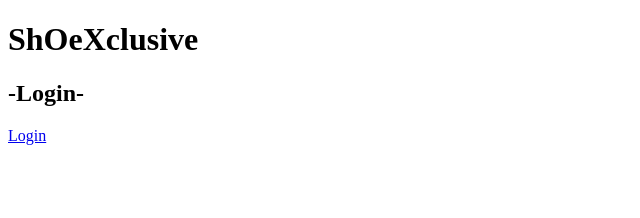
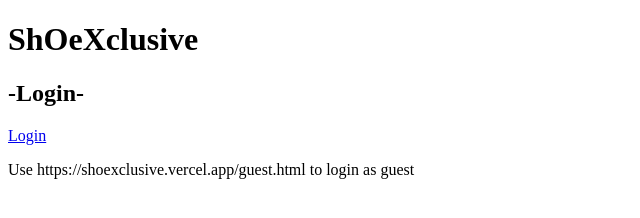
Before and after one commit to deepanharsha/shoexclusive, a plain HTML site: page index.html in a window 1280 px wide. Shown: the whole page, without its empty margins (0-640 px from the left). Drawn offline with Linux system fonts and the light colour scheme.

Commit message:
Update index.html

```diff
--- a/index.html
+++ b/index.html
@@ -9,6 +9,7 @@
 
     <h2>-Login-</h2>
     <p ><a href="./login.html">Login</a> </p>
+    <p>Use https://shoexclusive.vercel.app/guest.html to login as guest</p>
 </head>
 <body>
 
```
